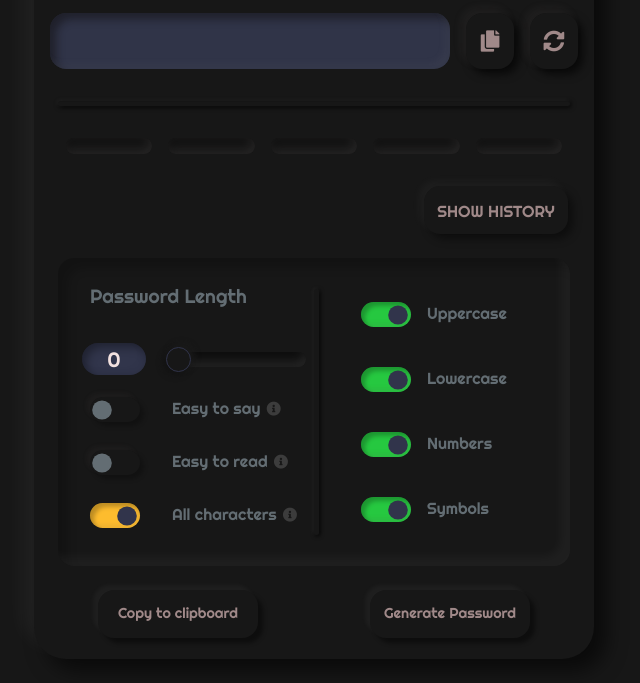
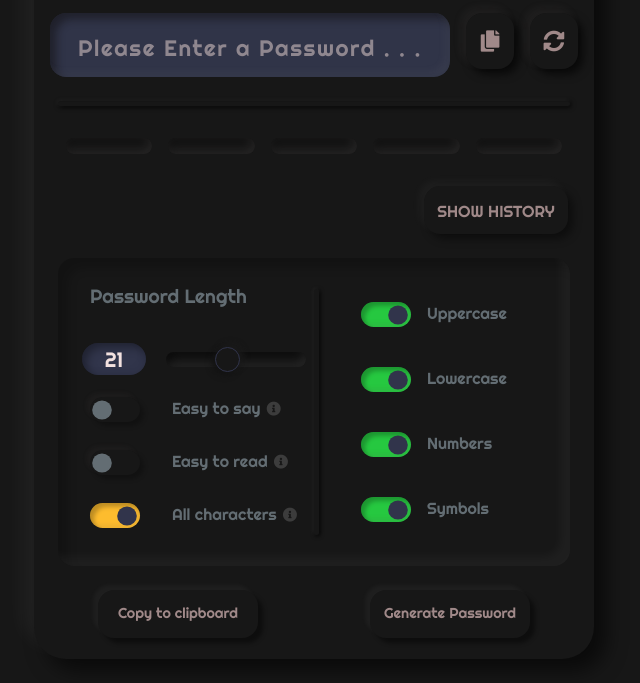
Before and after one commit to twentyonedot/password-generator, a plain HTML site: page index.html in a window 1280 px wide. Shown: the part 117-800 px from the top of the page, without its empty margins (326-966 px from the left). Drawn offline with nearby package versions, Linux system fonts and the light colour scheme.

Commit message:
bug fixes

```diff
--- a/index.html
+++ b/index.html
@@ -28,7 +28,7 @@
 
         <!-- Password Display Div, copy, gen icons -->
         <div id="pwdDisplayCopyGen">
-            <h3 id="pwdDisplay" contenteditable="true" spellcheck="false"></h3>
+            <div contenteditable id="pwdDisplay"  data-placeholder="Please Enter a Password . . ."  spellcheck="false"></div>
             <span id="copyIconSpan"><i class="fas fa-copy fa-lg" id="copyIcon"></i></span>
             <span id="pwdGenIconSpan"><i class="fas fa-sync-alt fa-lg" id="pwdGenIcon"></i></span>
         </div>
@@ -78,8 +78,8 @@
                     <div id="pwdLength">
                         <p style="color:#636d73; font-size:1.2rem; padding:.5rem 0rem 0rem 1rem;">Password Length</p>
                         <div style="margin-top: 1rem" class="character-amount-container">
-                            <input type="number" min="0" maxlength="2" max="50" value="0" id="characterAmountNumber">
-                            <input type="range" min="0" max="50" value="0" id="characterAmountRange">
+                            <input type="number" min="0" maxlength="2" max="50" value="21" id="characterAmountNumber">
+                            <input type="range" min="0" max="50" value="21" id="characterAmountRange">
                         </div>
                     </div>
                     <!-- Radio Preferences -->
--- a/style.css
+++ b/style.css
@@ -2,6 +2,7 @@
     margin: 0;
     padding: 0;
     box-sizing: border-box;
+    font-family: 'Righteous', cursive;
 }
 
 body{
@@ -106,7 +107,7 @@ main{
     letter-spacing: .2rem;
     color: #eed9d5;
     background:#303448;
-    padding: 1rem 1rem 2.5rem 1rem;
+    padding: 1rem 1rem 3rem 1rem;
     font-size: 1.5rem;
     margin-left: 1rem;
     overflow-x: auto;
@@ -570,6 +571,8 @@ input:checked[type="checkbox"]:before{
 }
 
 .fa-info-circle:hover:after{
+    font-family: 'Righteous', cursive;
+    font-weight: 100;
     content:attr(data-tooltip);
     width: 190px;
     left:1.1rem;
@@ -632,3 +635,10 @@ tr:hover{
 thead tr:hover{
     background:#605b63;
 }
+
+#pwdDisplay:empty:before{
+    content:attr(data-placeholder);
+    letter-spacing: .1rem;
+    opacity: 0.5;
+    font-size:1.4rem;
+}
```
Also changed, not shown: app.js (+18 -0 lines).
